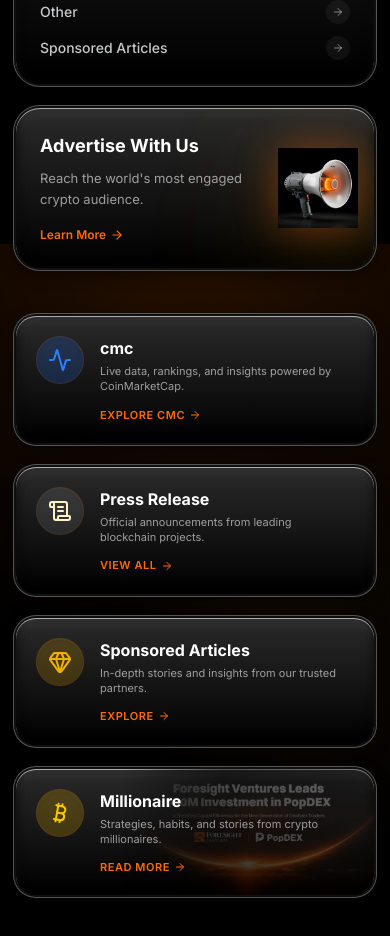
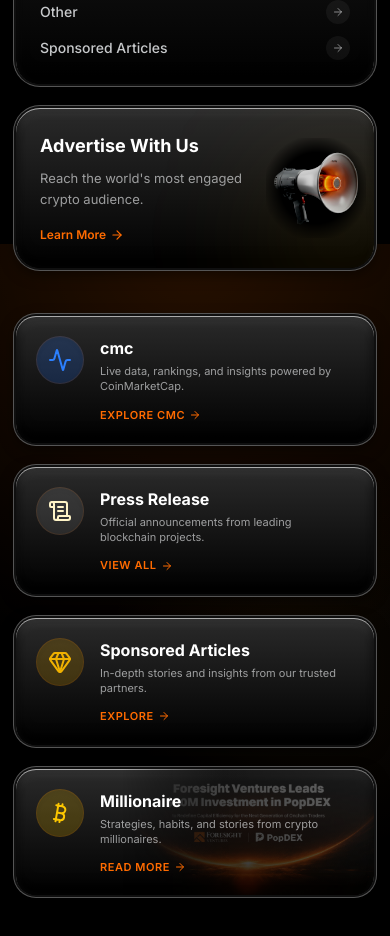
Before and after one commit to lequyn24-sudo/BTN-Web, a Next.js app: page / in a window 390 px wide. Shown: the part 9040-9976 px from the top of the page. Built offline with nearby package versions, Linux system fonts and the light colour scheme; no server answers.

Commit message:
fix: eliminate background of 3D megaphone image

```diff
--- a/src/components/Sidebar.tsx
+++ b/src/components/Sidebar.tsx
@@ -88,12 +88,18 @@
               Learn More <svg width="14" height="14" viewBox="0 0 24 24" fill="none" stroke="currentColor" strokeWidth="2" strokeLinecap="round" strokeLinejoin="round"><path d="M5 12h14"></path><path d="m12 5 7 7-7 7"></path></svg>
             </div>
           </div>
-          <div className="w-[80px] h-[80px] relative shrink-0 -mr-2 group-hover:scale-110 transition-transform duration-500">
+          <div
+            className="w-[100px] h-[100px] relative shrink-0 -mr-4 group-hover:scale-110 transition-transform duration-500"
+            style={{
+              WebkitMaskImage: 'radial-gradient(circle at center, black 50%, transparent 75%)',
+              maskImage: 'radial-gradient(circle at center, black 50%, transparent 75%)'
+            }}
+          >
             <Image
               src="/mockups/3d_megaphone.png"
               alt="Megaphone"
               fill
-              className="object-contain drop-shadow-[0_0_20px_rgba(255,107,0,0.4)] mix-blend-screen"
+              className="object-contain mix-blend-screen contrast-[1.3] brightness-[0.8]"
             />
           </div>
         </div>
```
